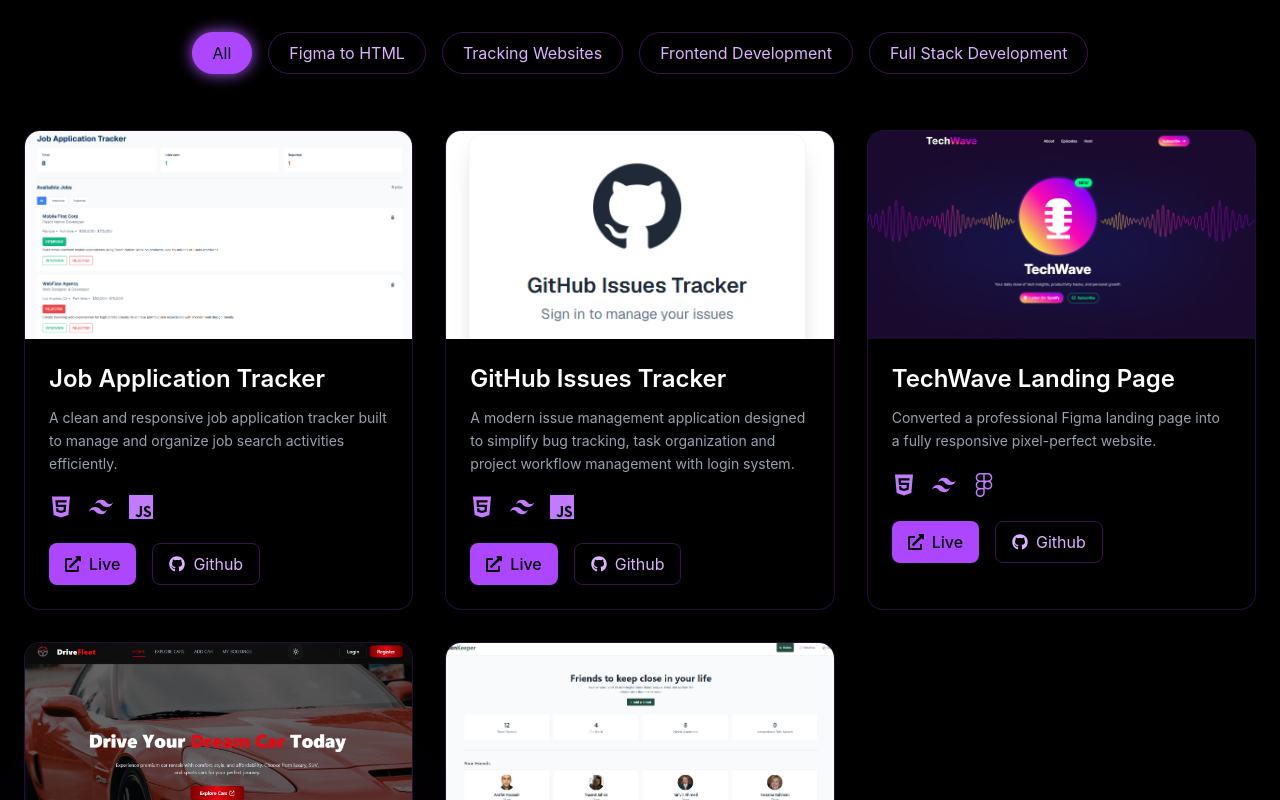
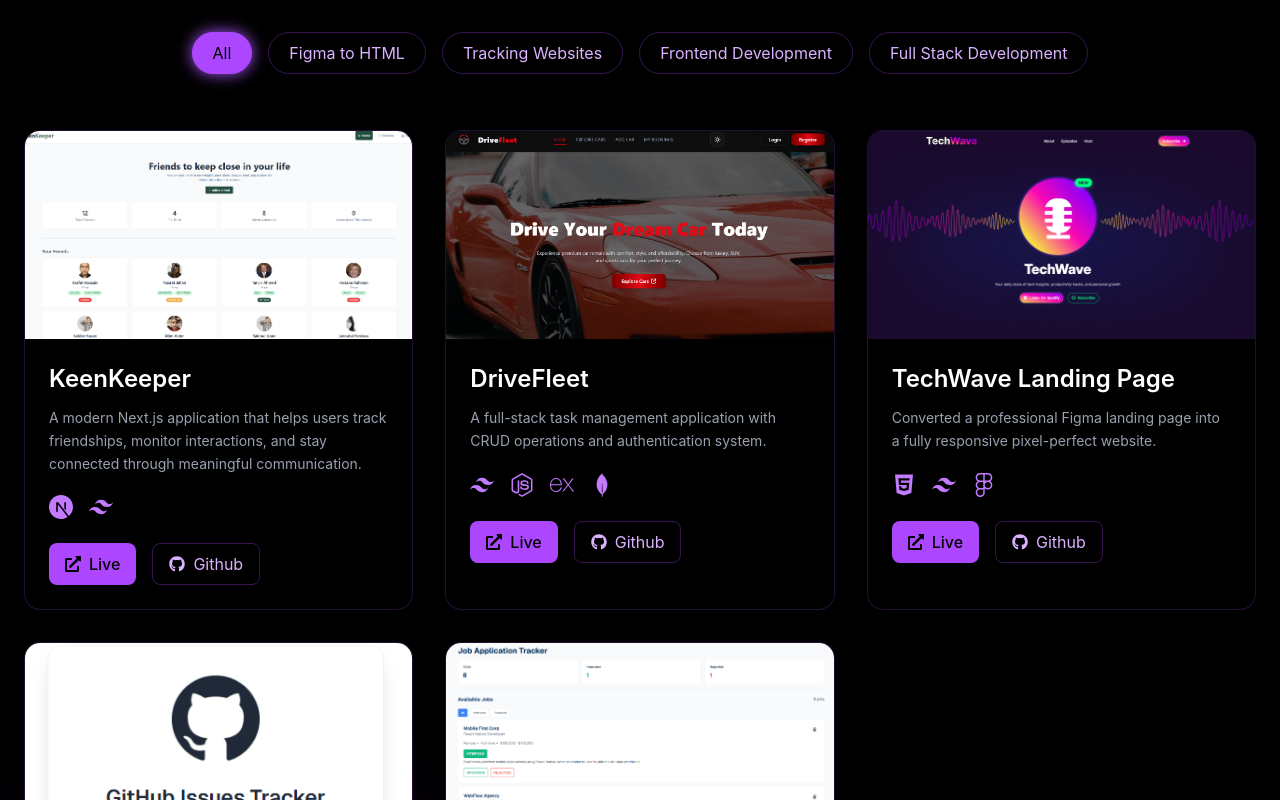
Before and after one commit to jumana-rahman/Jumana-Portfolio, a React (Vite) app: page / in a window 1280 px wide. Shown: the part 4080-4880 px from the top of the page. Built offline with nearby package versions, Linux system fonts and the light colour scheme.

Commit message:
reverse project order so newest appears first

```diff
--- a/src/components/home/Projects.jsx
+++ b/src/components/home/Projects.jsx
@@ -51,10 +51,10 @@ export default function Projects({ theme }) {
 
   const filteredProjects =
     activeCategory === "All"
-      ? projects
+      ? [...projects].reverse()
       : projects.filter(
           (project) => project.category === activeCategory
-        );
+        ).reverse();
 
   return (
     <section
```
